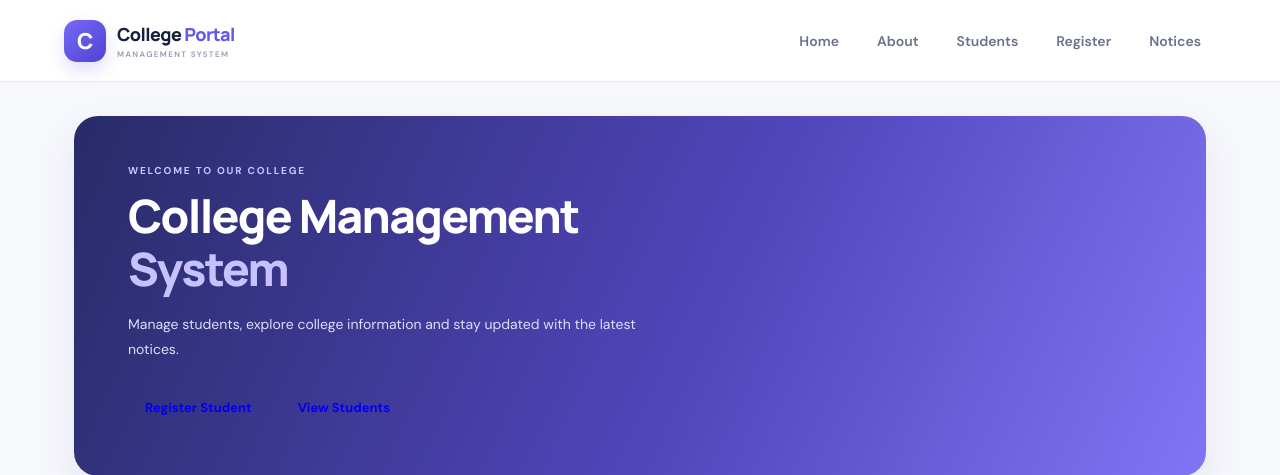
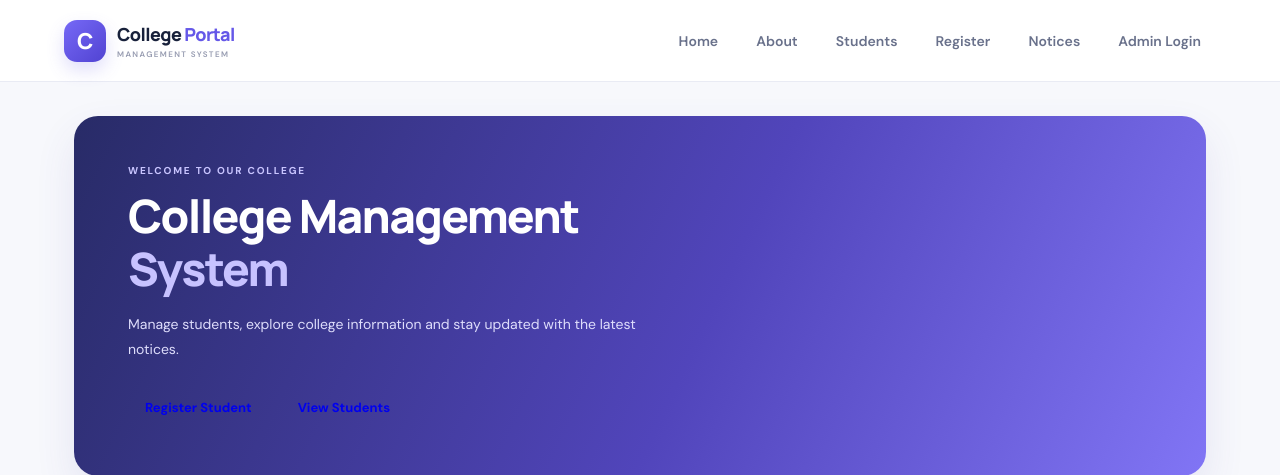
Before and after one commit to rk7885042-dotcom/college-management-system-full-stack, a Flask app: page / in a window 1280 px wide. Shown: the top 475 px of the page. Run offline with Flask 3, Linux system fonts and the light colour scheme; data comes from the database, SQL or seed files in the repository.

Commit message:
Update base.html

```diff
--- a/templates/base.html
+++ b/templates/base.html
@@ -1,4 +1,3 @@
-
 <!DOCTYPE html>
 <html lang="en">
 <head>
@@ -23,6 +22,12 @@
         <a href="{{ url_for('students') }}">Students</a>
         <a href="{{ url_for('add_student') }}">Register</a>
         <a href="{{ url_for('notices_page') }}">Notices</a>
+
+        {% if session.get('admin_logged_in') %}
+            <a href="{{ url_for('logout') }}">Logout</a>
+        {% else %}
+            <a href="{{ url_for('login') }}">Admin Login</a>
+        {% endif %}
     </nav>
 </header>
 
```
